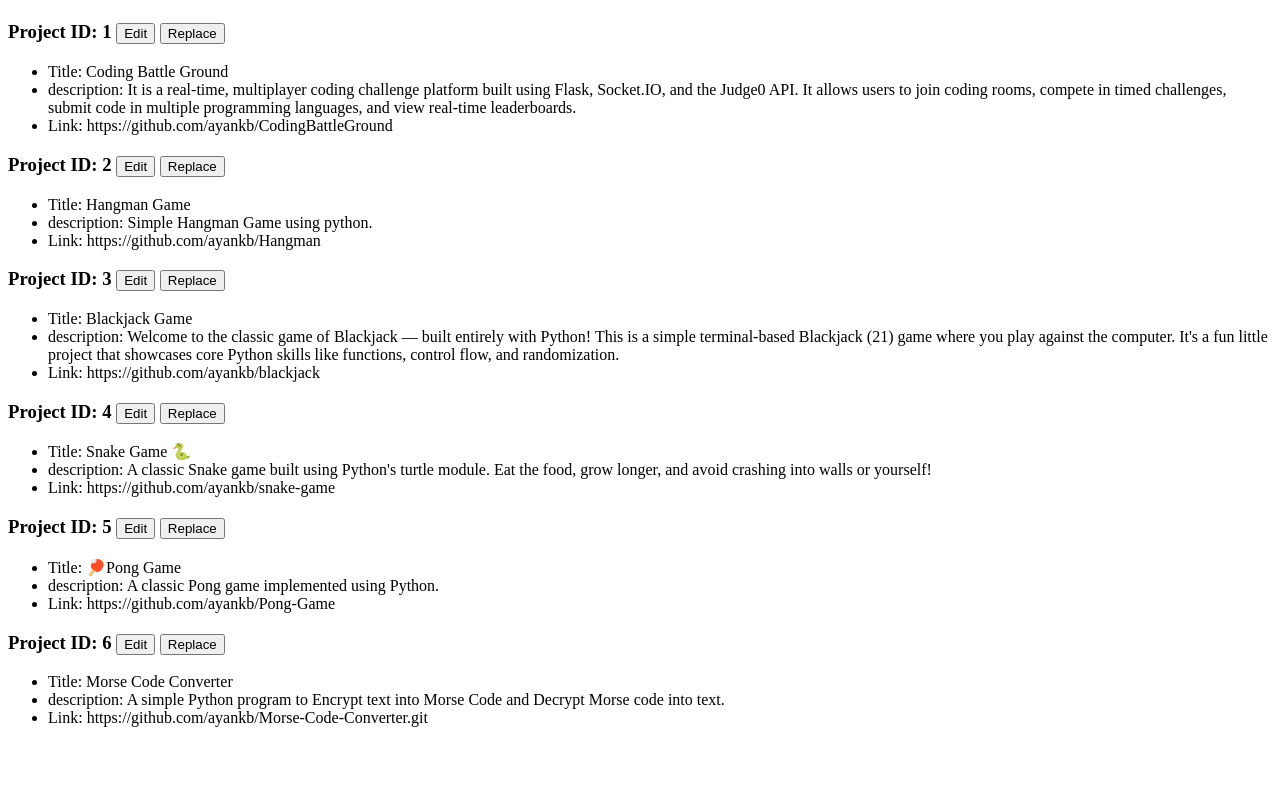
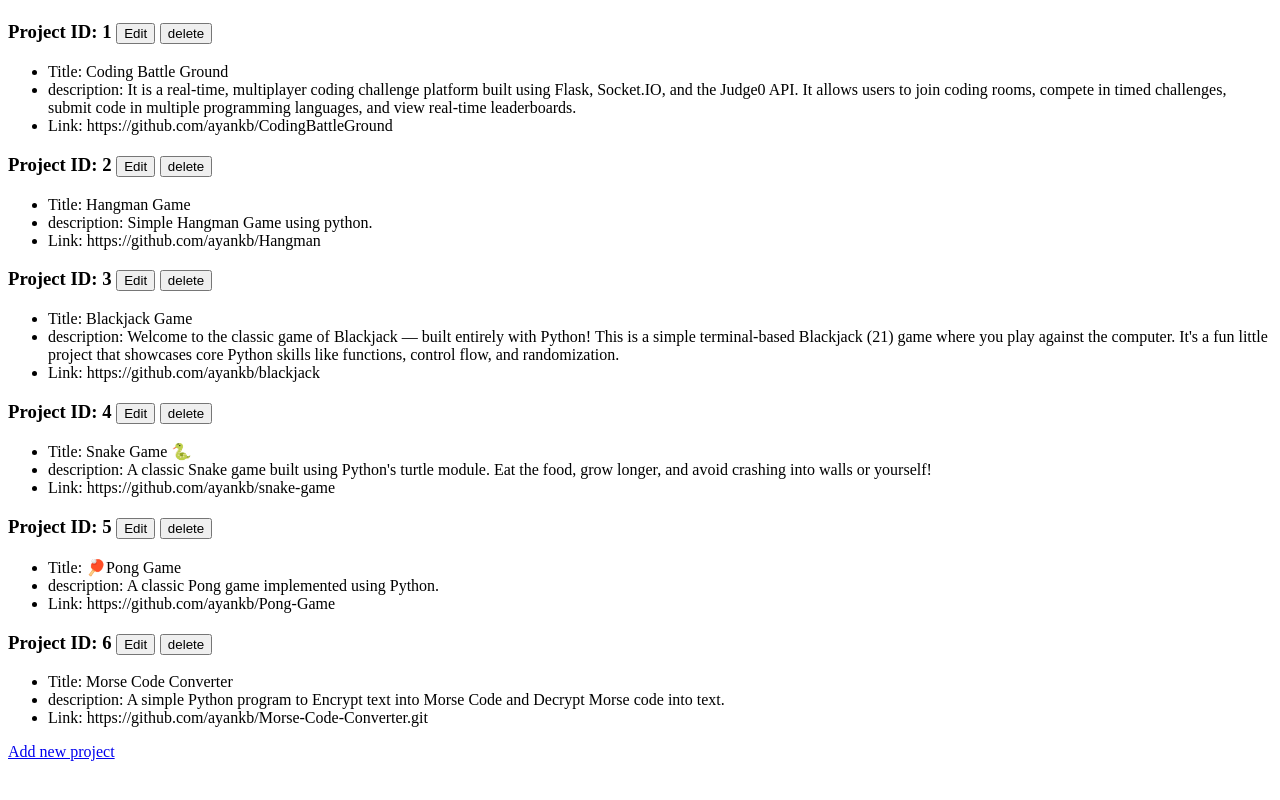
Before and after one commit to ayankb/Portfolio-Website, a Flask app: page /admin in a window 1280 px wide. Run offline with Flask 3, Linux system fonts and the light colour scheme; data comes from the database, SQL or seed files in the repository; both versions use the stored data as it was after the commit; some libraries are stand-ins or nearby versions.

Commit message:
implement add new project and delete existing project functionality

```diff
--- a/app.py
+++ b/app.py
@@ -91,6 +91,40 @@ def edit(id):
     project = db.get_or_404(Project, id)
     return render_template('edit.html', project=project)
 
+@app.route('/delete/<int:id>')
+def delete(id):
+    project = db.get_or_404(Project, id)
+    db.session.delete(project)
+    db.session.commit()
+
+    flash('Project deleted successfully.', 'success')
+    return redirect(url_for('admin'))
+
+
+@app.route('/add_project', methods=['GET', 'POST'])
+def add_project():
+    if request.method == 'POST':
+        data = request.form
+        title = data['title']
+        description = data['description']
+        link = data['link']
+        image = data['image']
+        new_project = Project(
+            title=title,
+            description=description,
+            link=link,
+            image=image
+        )
+        db.session.add(new_project)
+        db.session.commit()
+
+        flash("Project added successfully.", 'success')
+        return redirect(url_for('admin'))
+
+    return render_template('add.html')
+
+
+
 
 
 if __name__ == '__main__':
--- a/templates/add.html
+++ b/templates/add.html
@@ -8,8 +8,6 @@
 <body>
     <h2>Add new project</h2>
     <form action="{{url_for('add_project')}}" method="post">
-        <label for="project-id">Enter No. which project you want to replace:</label>
-        <input type="number" name="project-id" id="project-id" required> <br>
 
         <label for="title">Enter Project Title:</label>
         <input type="text" name="title" id="title" required> <br>
@@ -20,8 +18,8 @@
         <label for="link">Enter project link:</label>
         <input type="text" name="link" id="link" required> <br>
 
-        <!-- <label for="image">Upload File</label>
-        <input type="" name="" id=""> -->
+        <label for="image">Poject image:</label>
+        <input type="text" name="image" id="image" required> <br>
         <button>Submit</button>
     </form>
 </body>
--- a/templates/admin.html
+++ b/templates/admin.html
@@ -10,7 +10,8 @@
 <body>
     <h1>
         {% for project in projects%}
-            <h3>Project ID: {{project.id}} <a href="{{url_for('edit', id=project.id)}}"><button>Edit</button></a> <button>Replace</button></h3>
+            <h3>Project ID: {{project.id}} <a href="{{url_for('edit', id=project.id)}}"><button>Edit</button></a>
+                                            <a href="{{url_for('delete', id=project.id)}}"><button>delete</button></a></h3>
             <ul>
                 <li>Title: {{project.title}}</li>
                 <li>description: {{project.description}}</li>
@@ -20,6 +21,10 @@
         {% endfor %}
 
     </h1>
+
+    <div id="add-project">
+        <a href="{{url_for('add_project')}}" >Add new project</a>
+    </div>
 
     {% with messages = get_flashed_messages(with_categories=true) %}
         {% if messages %}
--- a/templates/index.html
+++ b/templates/index.html
@@ -40,8 +40,8 @@
         <header class="masthead bg-primary text-white text-center">
             <div class="container d-flex align-items-center flex-column">
                 <!-- Masthead Avatar Image-->
-                <img class="masthead-avatar mb-5" src="/static/assets/img/avataaars.svg" alt="..." />
-                 <!-- <img class="masthead-avatar mb-5" src="/static/assets/img/myphoto.jpg" alt="..." /> -->
+                <!-- <img class="masthead-avatar mb-5" src="/static/assets/img/avataaars.svg" alt="..." /> -->
+                 <img class="masthead-avatar mb-5 rounded-circle" src="/static/assets/img/profile_photo.jpg" alt="..." />
                 <!-- Masthead Heading-->
                 <h1 class="masthead-heading text-uppercase mb-0">Ayan Kumar Bera</h1>
                 <!-- Icon Divider-->
@@ -214,6 +214,7 @@
                     <!-- Footer Social Icons-->
                     <div class="col-lg-4 mb-5 mb-lg-0">
                         <h4 class="text-uppercase mb-4">Around the Web</h4>
+                            <!-- add facebook and twitter links if needed -->
 <!--                        <a class="btn btn-outline-light btn-social mx-1" href="#!"><i class="fab fa-fw fa-facebook-f"></i></a>-->
 <!--                        <a class="btn btn-outline-light btn-social mx-1" href="#!"><i class="fab fa-fw fa-twitter"></i></a>-->
                         <a class="btn btn-outline-light btn-social mx-1" href="https://www.linkedin.com/in/ayan-kumar-bera-a20483344"><i class="fab fa-fw fa-linkedin-in"></i></a>
```
Also changed, not shown: instance/project.db, static/assets/img/portfolio/1000037161.jpg (added), static/assets/img/profile_photo.jpg (added), 1 other file.
